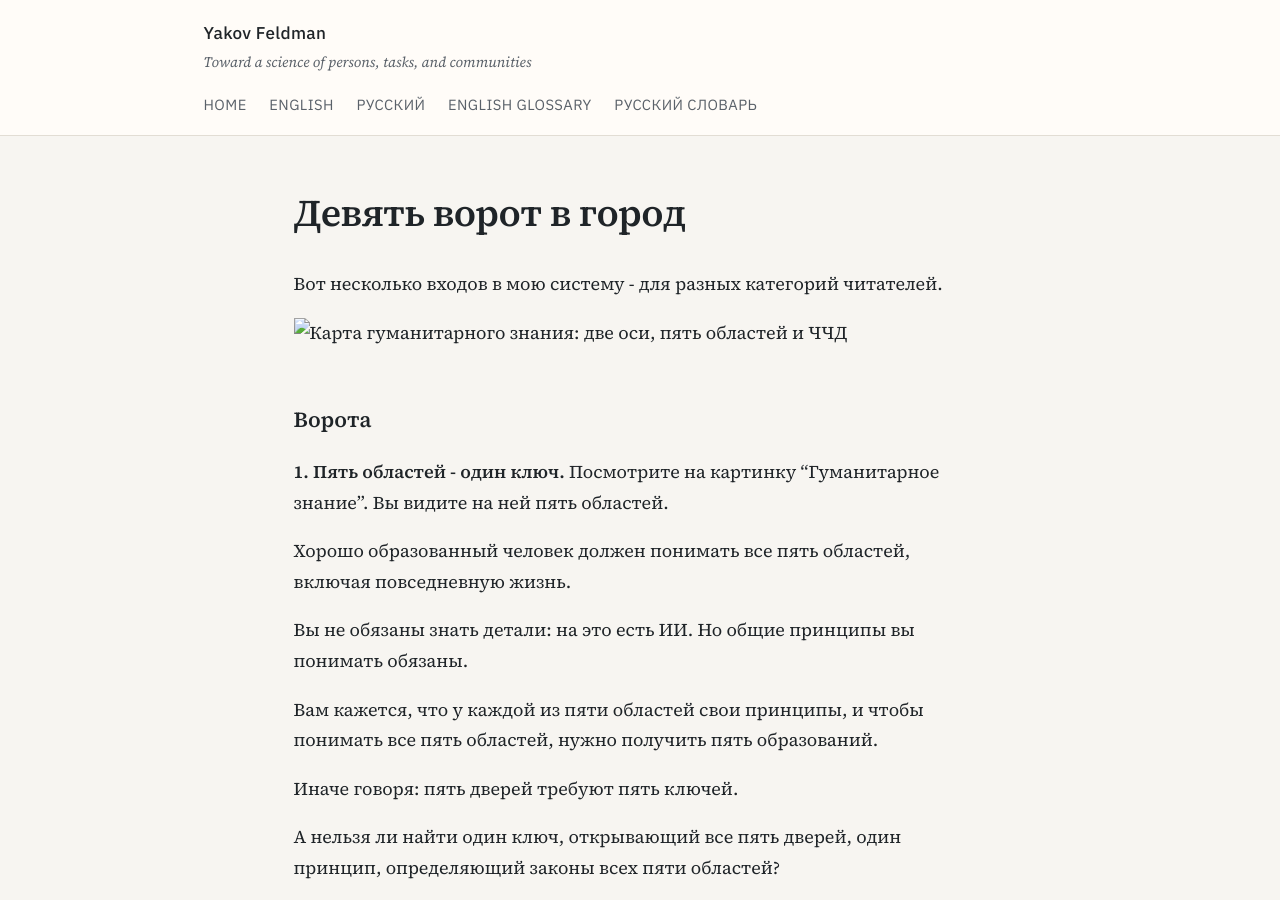
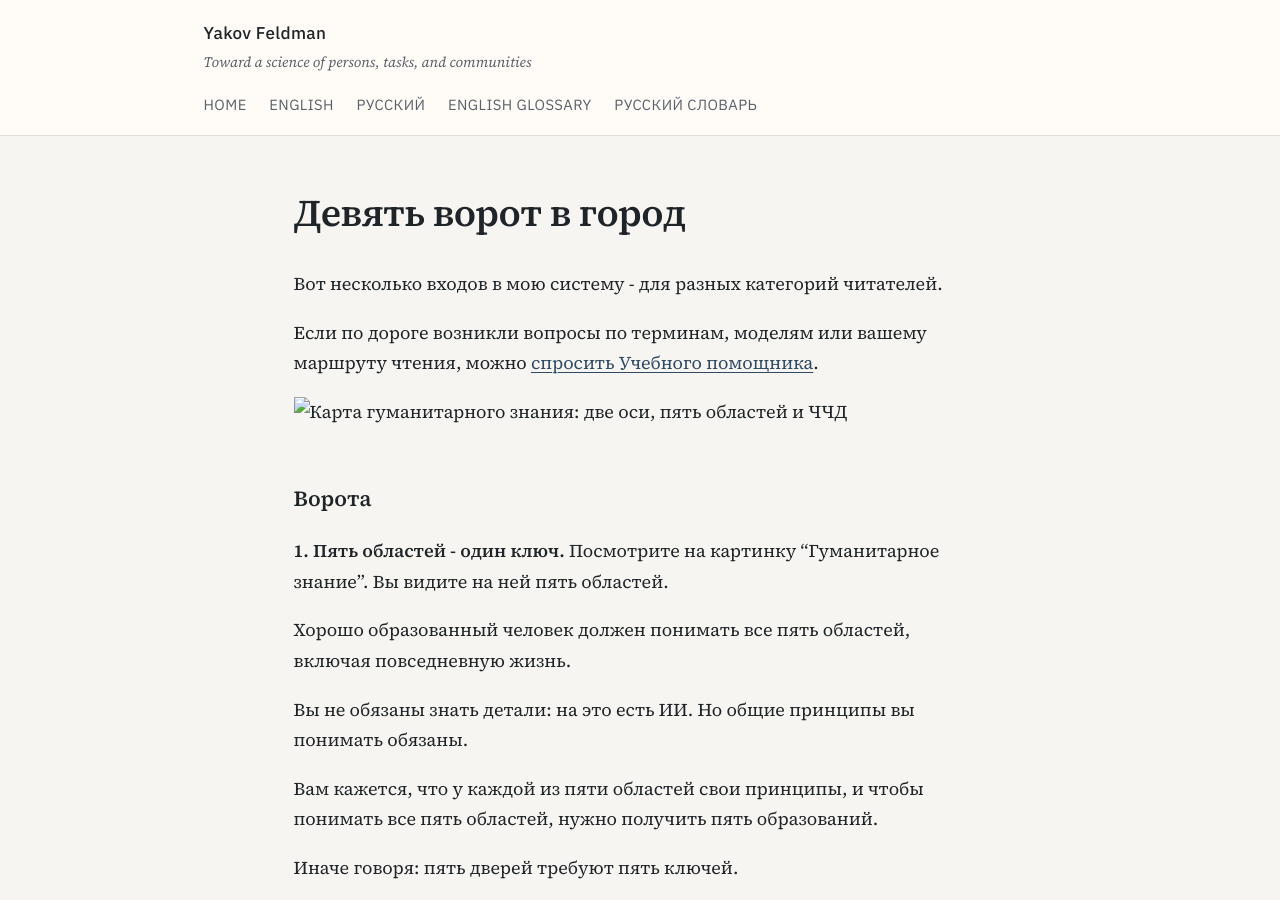
Before and after one commit to jfeldman777/books, a Jekyll site: the page built from 20_nine_gates_ru.md, in a window 1280 px wide and 900 px high. Built offline with Jekyll 4.4.1, drawn with Linux system fonts in a browser that asks for light colours; our own code applies the rules of GitHub Pages for plain Markdown files; some of the changed text lies outside the part shown.

Commit message:
Move tutor link higher on nine gates

```diff
--- a/20_nine_gates_ru.md
+++ b/20_nine_gates_ru.md
@@ -1,6 +1,8 @@
 # Девять ворот в город
 
 Вот несколько входов в мою систему - для разных категорий читателей.
+
+Если по дороге возникли вопросы по терминам, моделям или вашему маршруту чтения, можно [спросить Учебного помощника](https://chatgpt.com/g/g-6a2c29212a688191a9b86ff27c133a15-diskurs-feldmana-uchebnyi-pomoshchnik).
 
 ![Карта гуманитарного знания: две оси, пять областей и ЧЧД](assets/images/humanities-map-two-axes.png)
 
```
Also changed, not shown: other parts of 20_nine_gates_ru.md (+0 -2 lines), 20_nine_gates_en.md (+2 -2 lines).
